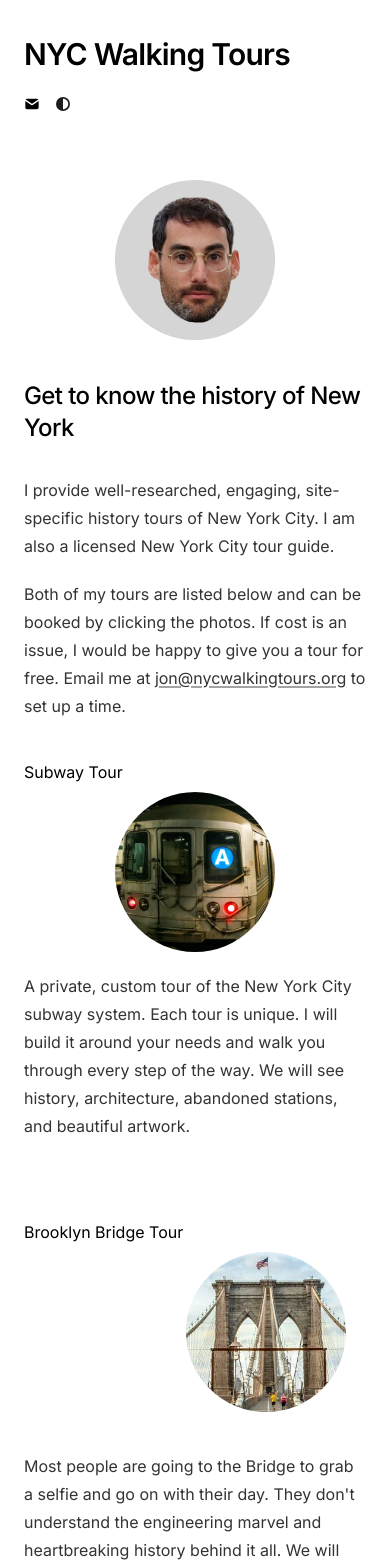
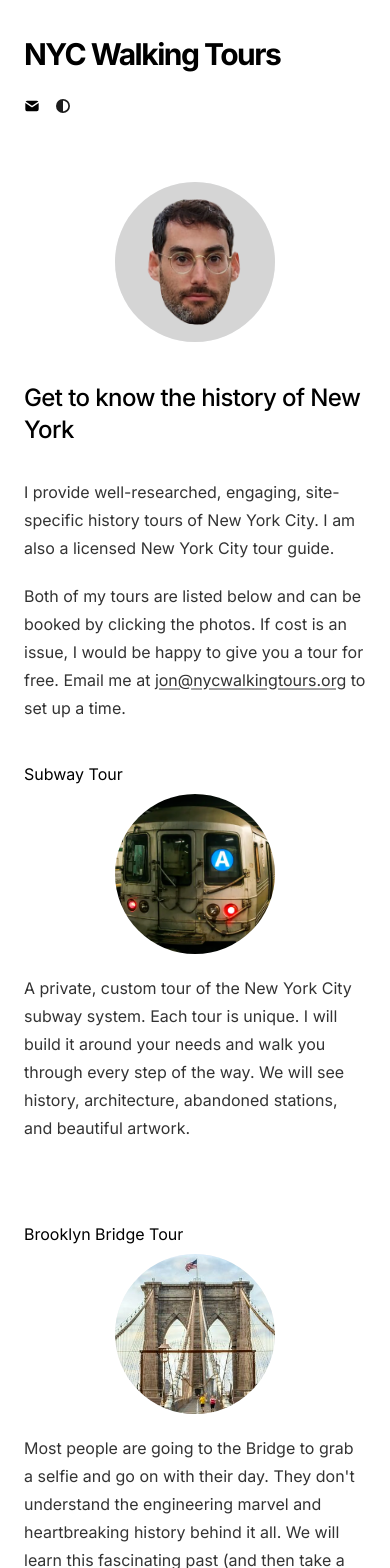
Before and after one commit to jonstieg/walking-tours, a Next.js app: page / in a window 390 px wide. Shown: the top 1568 px of the page. Built offline with nearby package versions, Linux system fonts and the light colour scheme.

Commit message:
center bridge photo, increase title size

```diff
--- a/app/components/nav.tsx
+++ b/app/components/nav.tsx
@@ -22,7 +22,7 @@ export function Navbar() {
     <nav className="lg:mb-16 mb-12 py-5">
       <div className="flex flex-col md:flex-row md:items-center justify-between">
         <div className="flex items-center">
-          <Link href="/" className="text-3xl font-semibold tracking-tight">
+          <Link href="/" className="text-3xl md:text-5xl font-bold tracking-tighter leading-tight md:pr-5">
             {metaData.title}
           </Link>
         </div>
--- a/app/page.tsx
+++ b/app/page.tsx
@@ -56,7 +56,7 @@ export default function Page() {
           <Image
             src="/photos/bridge.png"
             alt="Brooklyn Bridge"
-            className="rounded-full bg-gray-100 block mr-5 lg:mt-5 mt-0 lg:mb-5 mb-10 mx-auto sm:float-left sm:mr-5 sm:mb-5"
+            className="rounded-full bg-gray-100 block lg:mt-5 mt-0 lg:mb-5 mb-100 mx-auto sm:float-left sm:mr-5 sm:mb-5"
             unoptimized
             width={160}
             height={160}
```
